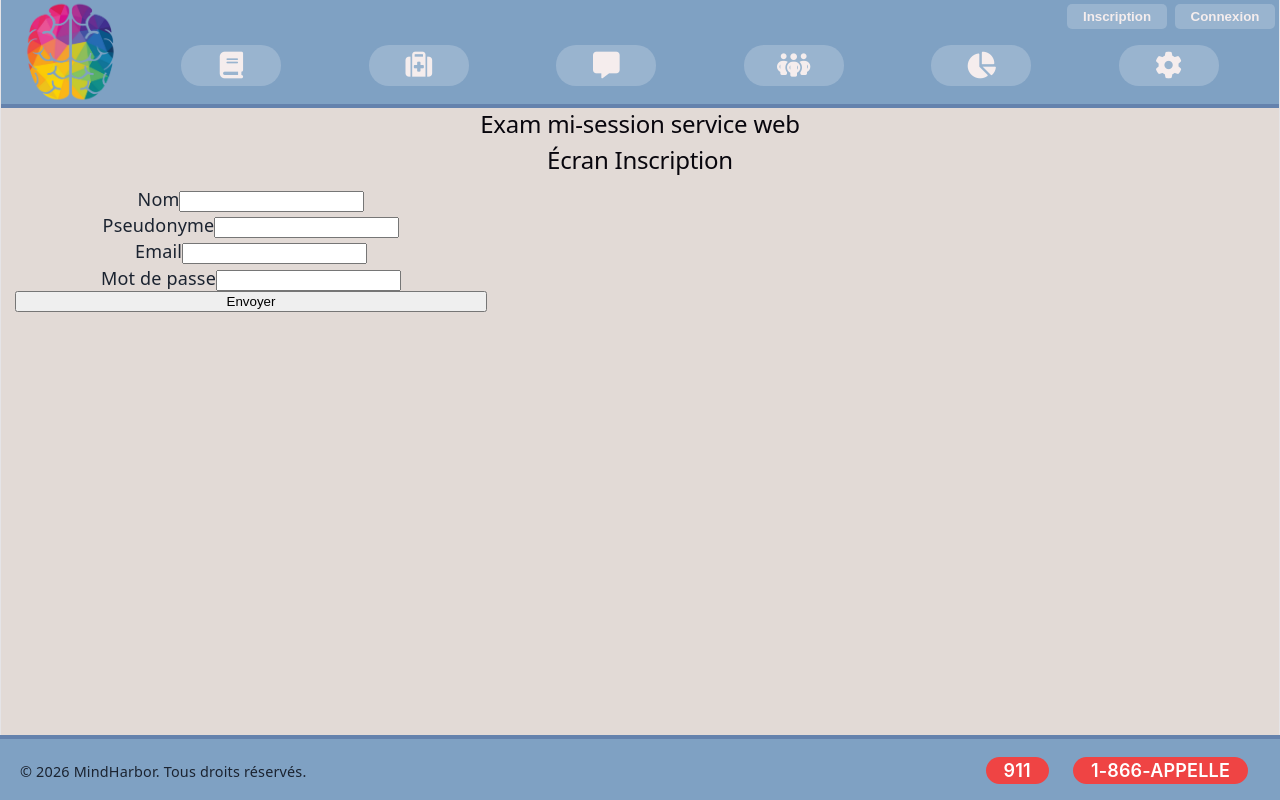
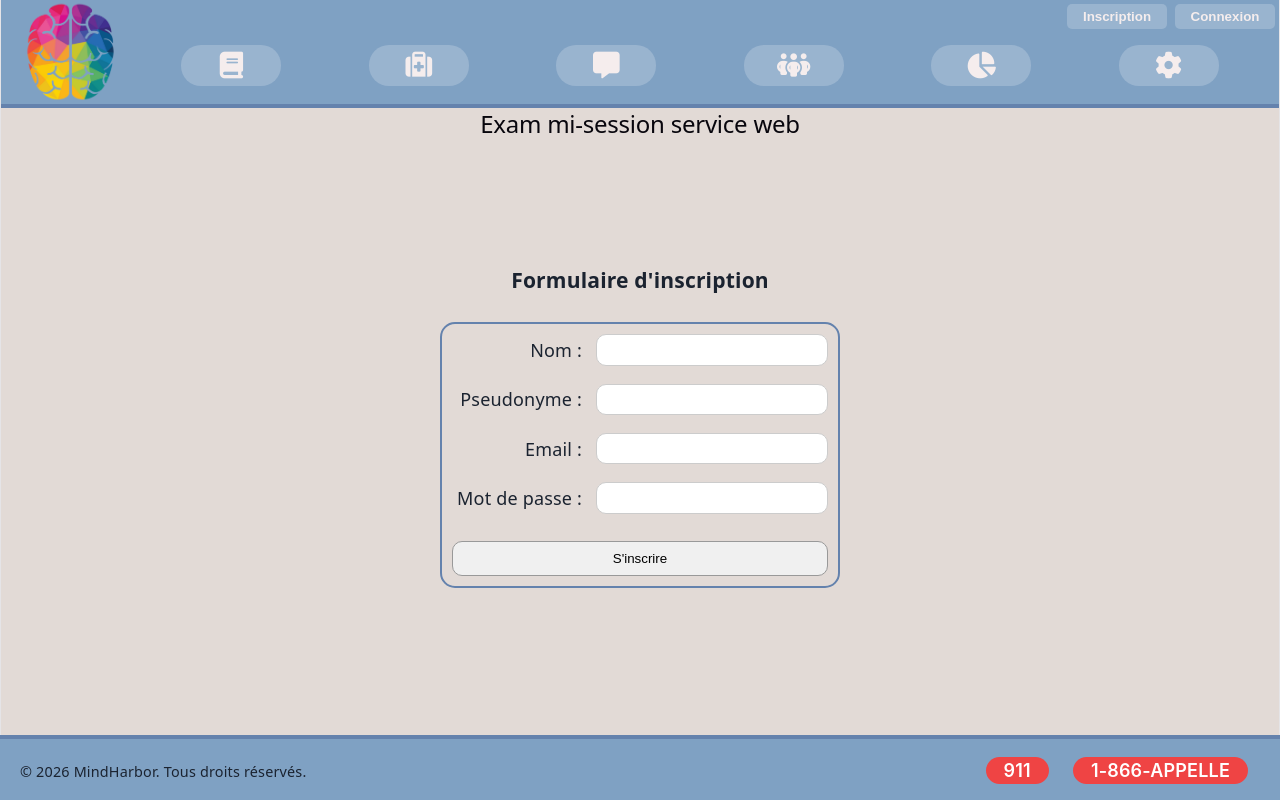
Before and after one commit to clementlaflamme/mindharbor, a React (Vite) app in the folder client/: page / in a window 1280 px wide. Both pictures are taken after a click on the button "Inscription". Built offline with nearby package versions, Linux system fonts and the light colour scheme.

Commit message:
feat: style des formulaires

```diff
--- a/client/src/components/Connexion.tsx
+++ b/client/src/components/Connexion.tsx
@@ -8,8 +8,10 @@ interface Props {
   rafraichirUtilisateur: () => void;
 }
 
-export default function Connexion({setPageActive, rafraichirUtilisateur}: Props) {
-
+export default function Connexion({
+  setPageActive,
+  rafraichirUtilisateur,
+}: Props) {
   const [email, setEmail] = useState("");
   const [mdp, setMdp] = useState("");
   const [msgErreur, setMsgErreur] = useState("");
@@ -20,7 +22,7 @@ export default function Connexion({setPageActive, rafraichirUtilisateur}: Props)
     setMsgErreur("");
 
     try {
-      const {data} = await api.post("/api/v1/auth/login", {
+      const { data } = await api.post("/api/v1/auth/login", {
         courriel: email,
         motDePasse: mdp,
       });
@@ -30,7 +32,6 @@ export default function Connexion({setPageActive, rafraichirUtilisateur}: Props)
       setPageActive("accueil");
     } catch (error) {
       if (axios.isAxiosError(error)) {
-
         // Message renvoyé par le backend
         const messageBackend =
           error.response?.data?.erreur || error.response?.data?.message;
@@ -46,30 +47,34 @@ export default function Connexion({setPageActive, rafraichirUtilisateur}: Props)
   }
 
   return (
-    <div className="container-connexion">
-        <h2>Écran Connexion</h2>
+    <div className="container">
+      <h3>Formulaire de connexion</h3>
       <form
         className="container-formulaire"
         onSubmit={(e) => soumettreFormulaire(e)}
       >
-        <div>
-          <label>Email</label>
+        <div className="element-formulaire">
+          <label>Email :</label>
           <input
             type="email"
             value={email}
             onChange={(e) => setEmail(e.target.value)}
+            required
           />
         </div>
-        <div>
-          <label>Mot de passe</label>
+        <div className="element-formulaire">
+          <label>Mot de passe :</label>
           <input
             type="password"
             value={mdp}
             onChange={(e) => setMdp(e.target.value)}
+            required
           />
         </div>
-        <button type="submit">Envoyer</button>
-        {msgErreur && <p>{msgErreur}</p>}
+        <button type="submit">Se connecter</button>
+        {msgErreur && (
+          <p style={{ color: "red", fontWeight: "bold" }}>{msgErreur}</p>
+        )}
       </form>
     </div>
   );
--- a/client/src/components/Footer.tsx
+++ b/client/src/components/Footer.tsx
@@ -1,4 +1,4 @@
-import "./footer.css";
+import "./css/footer.css";
 
 export default function Footer() {
   return (
--- a/client/src/components/Inscription.tsx
+++ b/client/src/components/Inscription.tsx
@@ -44,47 +44,52 @@ export default function Inscription({ setPageActive }: Props) {
   }
 
   return (
-    <div className="container-inscription">
-      <h2>Écran Inscription</h2>
-
+    <div className="container">
+      <h3>Formulaire d'inscription</h3>
       <form
         className="container-formulaire"
         onSubmit={(e) => soumettreFormulaire(e)}
       >
-        <div>
-          <label>Nom</label>
+        <div className="element-formulaire">
+          <label>Nom :</label>
           <input
             type="text"
             value={nom}
             onChange={(e) => setNom(e.target.value)}
+            required
           />
         </div>
-        <div>
-          <label>Pseudonyme</label>
+        <div className="element-formulaire">
+          <label>Pseudonyme :</label>
           <input
             type="text"
             value={pseudo}
             onChange={(e) => setPseudo(e.target.value)}
+            required
           />
         </div>
-        <div>
-          <label>Email</label>
+        <div className="element-formulaire">
+          <label>Email :</label>
           <input
             type="email"
             value={email}
             onChange={(e) => setEmail(e.target.value)}
+            required
           />
         </div>
-        <div>
-          <label>Mot de passe</label>
+        <div className="element-formulaire">
+          <label>Mot de passe :</label>
           <input
             type="password"
             value={mdp}
             onChange={(e) => setMdp(e.target.value)}
+            required
           />
         </div>
-        <button type="submit">Envoyer</button>
-        {msgErreur && <p>{msgErreur}</p>}
+        <button type="submit">S'inscrire</button>
+        {msgErreur && (
+          <p style={{ color: "red", fontWeight: "bold" }}>{msgErreur}</p>
+        )}
       </form>
     </div>
   );
--- a/client/src/components/Messagerie.tsx
+++ b/client/src/components/Messagerie.tsx
@@ -1,5 +1,5 @@
 import { useEffect, useState } from "react";
-import "./messagerie.css";
+import "./css/messagerie.css";
 import { api } from "../api/api";
 import resolveAvatarUrl from "../utils/resolveAvatar";
 
--- a/client/src/components/Ressources.tsx
+++ b/client/src/components/Ressources.tsx
@@ -1,7 +1,7 @@
 import { useState } from "react";
 import axios from "axios";
 import { api } from "../api/api";
-import "./ressources.css";
+import "./css/ressources.css";
 import { useAuth } from "../api/context/AuthContext";
 
 interface Props {
--- a/client/src/components/css/formulaire.css
+++ b/client/src/components/css/formulaire.css
@@ -1,4 +1,53 @@
+.container {
+  display: flex;
+  flex-direction: column;
+  justify-content: center;
+  align-items: center;
+  margin-top: 100px;
+
+}
+
 .container-formulaire {
-    display: flex;
-    flex-direction: column;
+  display: flex;
+  flex-direction: column;
+  gap: 1rem;
+  width: 100%;
+  max-width: 400px;
+  padding: 10px;
+  border: 2px solid #6482AD;
+  border-radius: 15px;
 }
+
+.element-formulaire {
+  display: grid;
+  grid-template-columns: 130px 1fr;
+  align-items: center;
+  gap: 0.75rem;
+}
+
+.element-formulaire label {
+  text-align: right;
+  font-weight: 500;
+}
+
+.element-formulaire input {
+  width: 100%;
+  padding: 0.4rem 0.6rem;
+  box-sizing: border-box;
+  border: 1px solid #ccc;
+  border-radius: 10px;
+}
+
+.container-formulaire button {
+  margin-top: 0.5rem;
+  padding: 0.5rem;
+  cursor: pointer;
+  border-radius: 10px;
+  border: 1px solid #999;
+  background-color: #f0f0f0;
+}
+
+.container-formulaire button:hover {
+  background-color: #e0e0e0;
+  transform: scale(1);
+}
--- /dev/null
+++ b/client/src/components/css/ressources.css
@@ -0,0 +1,25 @@
+.btnFavori {
+  background-color: rgba(255, 255, 255, 0.2);
+  border: 2px solid var(--couleur-palette0);
+  color: var(--couleur-palette0);
+  border-radius: 9999px;
+  padding: 7px;
+  transition: transform 0.2s ease;
+}
+
+.card {
+    max-width: 30rem;
+    border: solid 3px var(--couleur-palette3);
+    border-width: 4px;
+    padding: 6px;
+    max-height: 24rem;
+    margin: 10px;
+}
+
+select, form {
+    width: 100%;
+    min-width: 200px;
+    max-width: 480px;
+    padding: 4px;
+    margin: 8px;
+}
--- a/client/src/components/ressources.css
+++ /dev/null
@@ -1,25 +0,0 @@
-.btnFavori {
-  background-color: rgba(255, 255, 255, 0.2);
-  border: 2px solid var(--couleur-palette0);
-  color: var(--couleur-palette0);
-  border-radius: 9999px;
-  padding: 7px;
-  transition: transform 0.2s ease;
-}
-
-.card {
-    max-width: 30rem;
-    border: solid 3px var(--couleur-palette3);
-    border-width: 4px;
-    padding: 6px;
-    max-height: 24rem;
-    margin: 10px;
-}
-
-select, form {
-    width: 100%;
-    min-width: 200px;
-    max-width: 480px;
-    padding: 4px;
-    margin: 8px;
-}
```
Also changed, not shown: client/src/components/css/footer.css (renamed from client/src/components/footer.css), client/src/components/css/messagerie.css (renamed from client/src/components/messagerie.css). Lines whose indentation alone changed are shown as unchanged.
